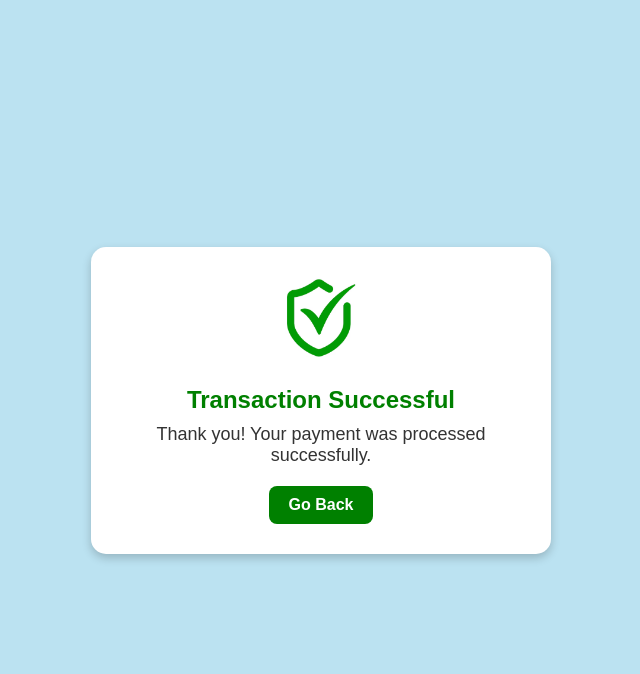
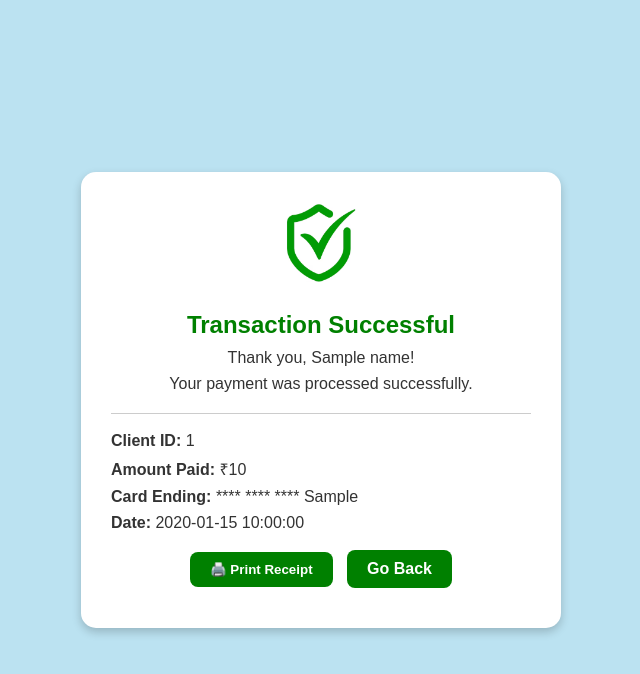
Before and after one commit to sana2810/Safepay, a Flask app: template templates/success.html in a window 1280 px wide. Shown: the top 674 px of the page, without its empty margins (319-959 px from the left). Run offline with Flask 3, Linux system fonts and the light colour scheme; the template is opened without the code that fills it: most values are stand-ins (such as "Sample title", 1, 10 or a date in 2020); parts of the project's set-up code (start-up, migrations or seed data) failed here and were passed over.

Commit message:
Added invalid msg and print receipt

```diff
--- a/dataset_edit.py
+++ b/dataset_edit.py
@@ -1,6 +1,6 @@
 import pandas as pd
 
-csv_path = r"C:\Samyah\datasets\cards_data.csv"
+csv_path = r"C:\Users\sana2\Downloads\cards_data.csv"
 df = pd.read_csv(csv_path)
 
 df = df.head(50)
@@ -23,5 +23,5 @@ def normalize_expiry(exp):
         return exp
 df['expires'] = df['expires'].astype(str).apply(normalize_expiry).str.strip()
 
-df.to_csv(r"C:\Samyah\datasets\transactions_small.csv", index=False)
+df.to_csv(r"C:\Users\sana2\Downloads\transactions_small.csv", index=False)
 print("transactions_small.csv saved with normalized fields!")
--- a/main.py
+++ b/main.py
@@ -3,13 +3,14 @@ from cryptography.fernet import Fernet
 import hashlib
 import rsa
 import pandas as pd
+from datetime import datetime
 
 app = Flask(__name__)
 
 # ----------------------------
 # Load dataset
 # ----------------------------
-df = pd.read_csv(r"C:\Samyah\datasets\transactions_small.csv")
+df = pd.read_csv(r"C:\Users\sana2\Downloads\transactions_small.csv")
 
 # ----------------------------
 # Normalize dataset columns
@@ -29,10 +30,8 @@ def normalize_expiry(exp):
 
 df['expires'] = df['expires'].astype(str).apply(normalize_expiry).str.strip()
 
-print(df.head())
-
 # ----------------------------
-# 1. Symmetric Encryption (Fernet / AES)
+# Encryption Utilities
 # ----------------------------
 fernet_key = Fernet.generate_key()
 cipher = Fernet(fernet_key)
@@ -43,9 +42,6 @@ def encrypt_symmetric(data: str) -> str:
 def decrypt_symmetric(token: str) -> str:
     return cipher.decrypt(token.encode()).decode()
 
-# ----------------------------
-# 2. Asymmetric Encryption (RSA)
-# ----------------------------
 (public_key, private_key) = rsa.newkeys(512)
 
 def encrypt_asymmetric(data: str) -> str:
@@ -55,9 +51,6 @@ def decrypt_asymmetric(token_hex: str) -> str:
     token = bytes.fromhex(token_hex)
     return rsa.decrypt(token, private_key).decode()
 
-# ----------------------------
-# 3. Hashing (SHA-256)
-# ----------------------------
 def hash_data(data: str) -> str:
     return hashlib.sha256(data.encode()).hexdigest()
 
@@ -71,7 +64,6 @@ def index():
 @app.route('/process_payment', methods=['POST'])
 def process_payment():
     try:
-        # Read input
         client_id = int(request.form['client_id'])
         name = request.form['name'].strip()
         email = request.form['email'].strip()
@@ -83,8 +75,25 @@ def process_payment():
         expiry = normalize_expiry(request.form['expiry'].strip())
 
         # ----------------------------
-        # Verification against dataset
+        # Validation & Matching
         # ----------------------------
+        if client_id not in df['client_id'].values:
+            return render_template('failure.html', error="Client ID not found.")
+
+        record = df[df['client_id'] == client_id]
+
+        if card_number not in record['card_number'].values:
+            return render_template('failure.html', error="Invalid card number.")
+
+        if cvv not in record['cvv'].values:
+            return render_template('failure.html', error="Invalid CVV entered.")
+
+        if expiry not in record['expires'].values:
+            return render_template('failure.html', error="Card expired or invalid expiry date.")
+
+        if card_type not in record['card_type'].values:
+            return render_template('failure.html', error="Incorrect card type for this client.")
+
         match = df[
             (df['client_id'] == client_id) &
             (df['card_number'] == card_number) &
@@ -101,14 +110,12 @@ def process_payment():
         # ----------------------------
         encrypted_card_sym = encrypt_symmetric(card_number)
         encrypted_cvv_sym = encrypt_symmetric(cvv)
-
         encrypted_card_rsa = encrypt_asymmetric(card_number)
         encrypted_cvv_rsa = encrypt_asymmetric(cvv)
-
         card_hash = hash_data(card_number)
         cvv_hash = hash_data(cvv)
 
-        print("Payment verified and processed successfully!")
+        print("✅ Payment verified and processed successfully!")
         print(f"Encrypted Card (Symmetric): {encrypted_card_sym}")
         print(f"Encrypted CVV (Symmetric): {encrypted_cvv_sym}")
         print(f"Encrypted Card (RSA): {encrypted_card_rsa}")
@@ -116,7 +123,18 @@ def process_payment():
         print(f"Card Hash: {card_hash}")
         print(f"CVV Hash: {cvv_hash}")
 
-        return render_template('success.html', name=name, amount=amount)
+        # ----------------------------
+        # Generate Receipt Info
+        # ----------------------------
+        receipt_info = {
+            "name": name,
+            "client_id": client_id,
+            "amount": amount,
+            "card_last4": card_number[-4:],
+            "date": datetime.now().strftime("%d-%m-%Y %H:%M:%S")
+        }
+
+        return render_template('success.html', **receipt_info)
 
     except Exception as e:
         print("Error:", str(e))
--- a/templates/success.html
+++ b/templates/success.html
@@ -22,7 +22,7 @@
             border-radius: 15px;
             box-shadow: 0px 4px 10px rgba(0, 0, 0, 0.2);
             width: 90%;
-            max-width: 400px;
+            max-width: 420px;
         }
 
         .success-box img {
@@ -37,12 +37,19 @@
         }
 
         p {
-            font-size: 18px;
+            font-size: 16px;
             color: #333;
-            margin: 10px 0 20px;
+            margin: 8px 0;
         }
 
-        a {
+        .receipt {
+            text-align: left;
+            margin-top: 20px;
+            border-top: 1px solid #ccc;
+            padding-top: 10px;
+        }
+
+        button, a {
             display: inline-block;
             text-decoration: none;
             background: green;
@@ -51,9 +58,12 @@
             border-radius: 8px;
             font-weight: bold;
             transition: background 0.3s;
+            margin: 10px 5px;
+            border: none;
+            cursor: pointer;
         }
 
-        a:hover {
+        button:hover, a:hover {
             background: darkgreen;
         }
     </style>
@@ -62,7 +72,17 @@
     <div class="success-box">
         <img src="{{ url_for('static', filename='images/tick.png') }}" alt="Success">
         <h2>Transaction Successful</h2>
-        <p>Thank you! Your payment was processed successfully.</p>
+        <p>Thank you, {{ name }}!</p>
+        <p>Your payment was processed successfully.</p>
+
+        <div class="receipt">
+            <p><strong>Client ID:</strong> {{ client_id }}</p>
+            <p><strong>Amount Paid:</strong> ₹{{ amount }}</p>
+            <p><strong>Card Ending:</strong> **** **** **** {{ card_last4 }}</p>
+            <p><strong>Date:</strong> {{ date }}</p>
+        </div>
+
+        <button onclick="window.print()">🖨️ Print Receipt</button>
         <a href="{{ url_for('index') }}">Go Back</a>
     </div>
 </body>
```
Also changed, not shown: templates/failure.html (+27 -13 lines).
